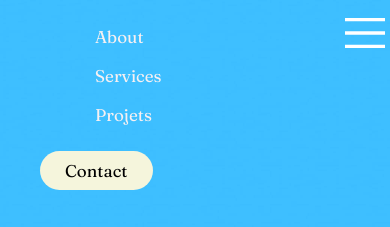
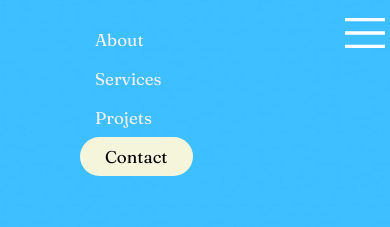
Before and after one commit to herilion/creer-une-landing-page-pour-une-agence-, a plain HTML site: page index.html in a window 390 px wide. Shown: the top 227 px of the page. Drawn offline with Linux system fonts and the light colour scheme.

Commit message:
style update

```diff
--- a/index.html
+++ b/index.html
@@ -33,8 +33,9 @@
                     <li class="l1"><a href="#">About</a></li>
                     <li class="l1"><a href="#">Services</a></li>
                     <li class="l1"><a href="#">Projets</a></li>
+                    <a class="cta" href="#"><button>Contact</button></a>
                 </ul>
-                <a class="cta" href="#"><button>Contact</button></a>
+
             </div>
         </div>
         <div>
--- a/style.css
+++ b/style.css
@@ -220,13 +220,15 @@ img {
     top: 18px;
     right: 5px;
 }
-.menu2{
+
+.menu2>ul{
+    margin-top: 20px;
     text-align: left;
+    display: flex;
+    justify-content: flex-end;
+    flex-direction: column;
 }
-.menushow{
-    display: grid;
-}
-    .logo {
+  .logo {
         width: 200px;
     }
     .li1,
```
